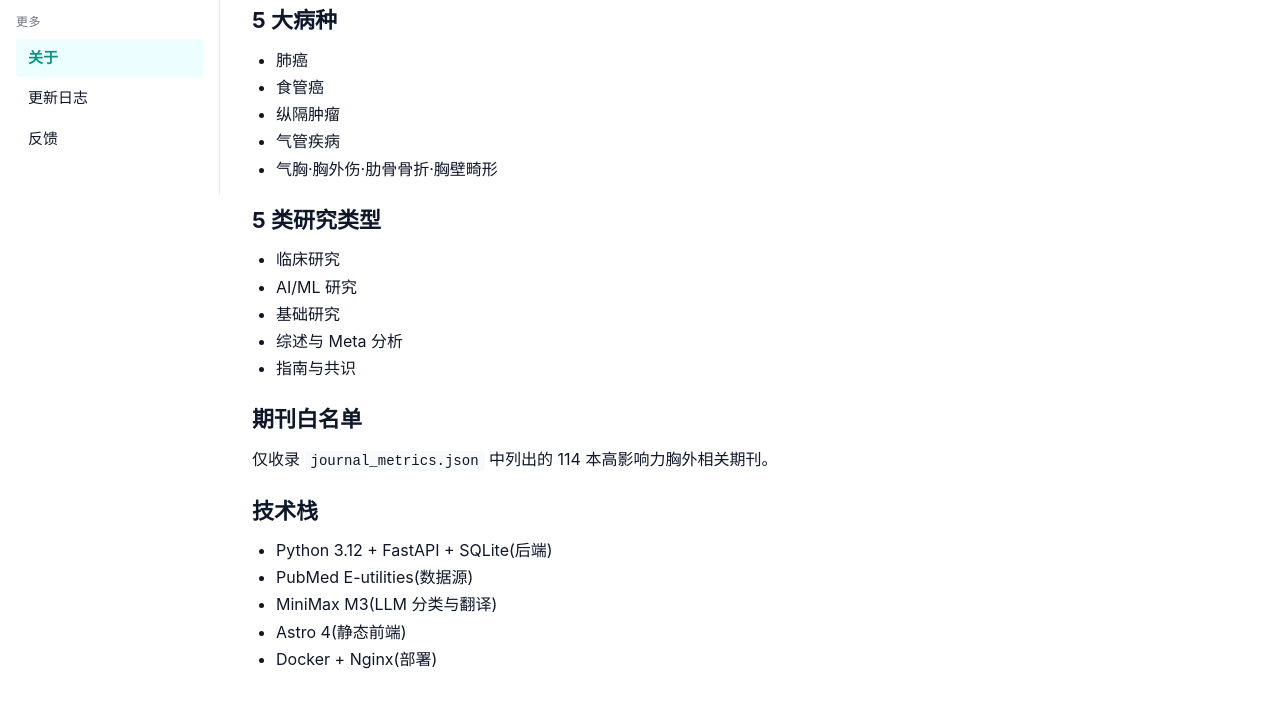
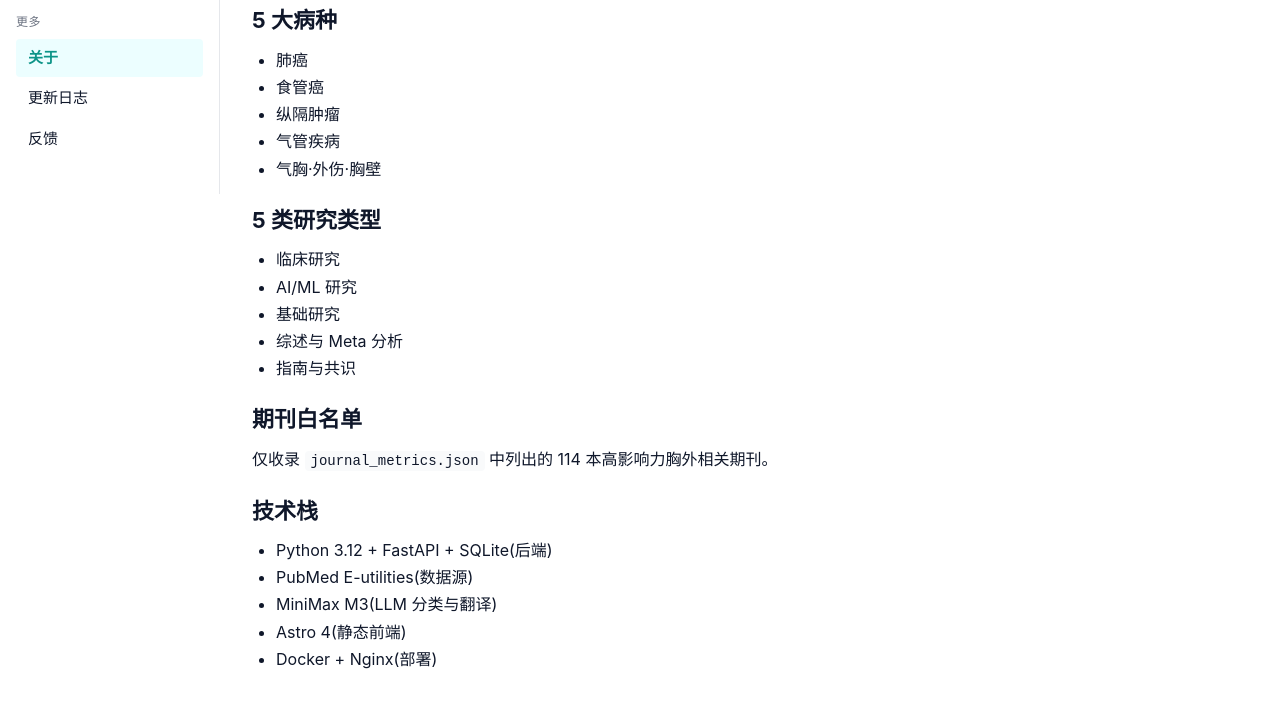
Before and after one commit to Linastro/thoracic-weekly-website, an Astro site in the folder web/: page /about in a window 1280 px wide. Shown: the part 211-918 px from the top of the page. Built offline with nearby package versions, Linux system fonts and the light colour scheme; Astro itself is replaced by a stand-in of ours.

Commit message:
Phase A step 13: rename chest_wall_injury in about.astro (missed in main fix)

```diff
--- a/web/src/pages/about.astro
+++ b/web/src/pages/about.astro
@@ -18,7 +18,7 @@ import Sidebar from '../components/Sidebar.astro';
       <li>食管癌</li>
       <li>纵隔肿瘤</li>
       <li>气管疾病</li>
-      <li>气胸·胸外伤·肋骨骨折·胸壁畸形</li>
+      <li>气胸·外伤·胸壁</li>
     </ul>
 
     <h2>5 类研究类型</h2>
```
